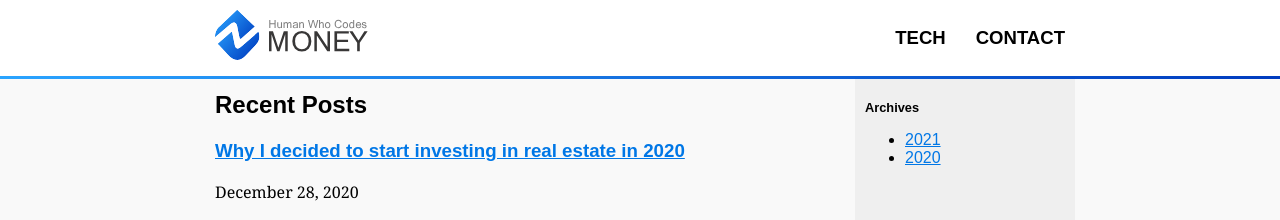
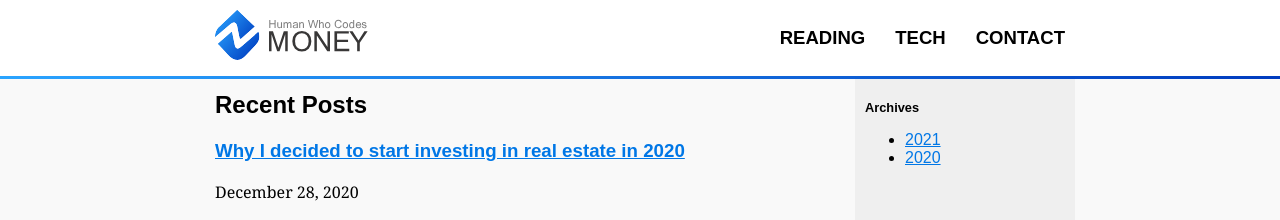
Before and after one commit to humanwhocodes/money.humanwhocodes.com, a Jekyll site: the page built from index.html, in a window 1280 px wide. Shown: the top 220 px of the page. Built offline with Jekyll 4.4.1, drawn with Linux system fonts in a browser that asks for light colours; cached includes are drawn as plain includes; the list of posts is cut into pages by our own code.

Commit message:
Update: Add Reading list link to header

```diff
--- a/_includes/header.html
+++ b/_includes/header.html
@@ -55,6 +55,7 @@
             <h1 class="no-margin"><a href="/"><img src="/images/logo-full-web.svg" alt="{{ site.name }}" height="50"></a></h1>
             <ul class="inline-list inline-spaced-list center-text-on-small-screens overflow-x-scroll bigger-font all-caps bold">
                 <li class="hide-offscreen"><a href="#content">Skip to content</a></li>
+                <li><a href="/reading/" class="dark-text no-underline">Reading</a></li>
                 <li><a href="https://humanwhocodes.com" class="dark-text no-underline">Tech</a></li>
                 <li><a href="/contact/" class="dark-text no-underline">Contact</a></li>
             </ul>
```
